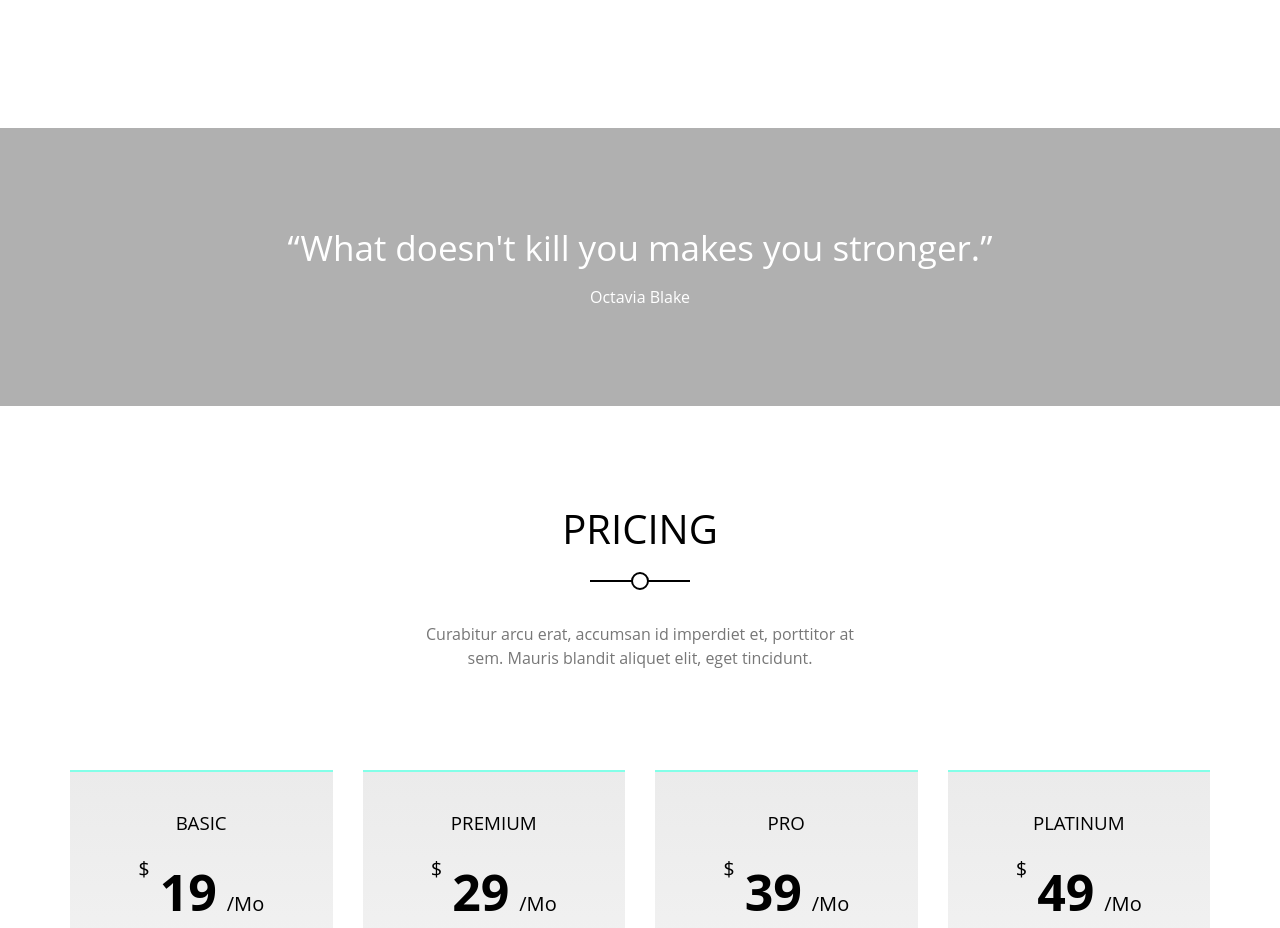
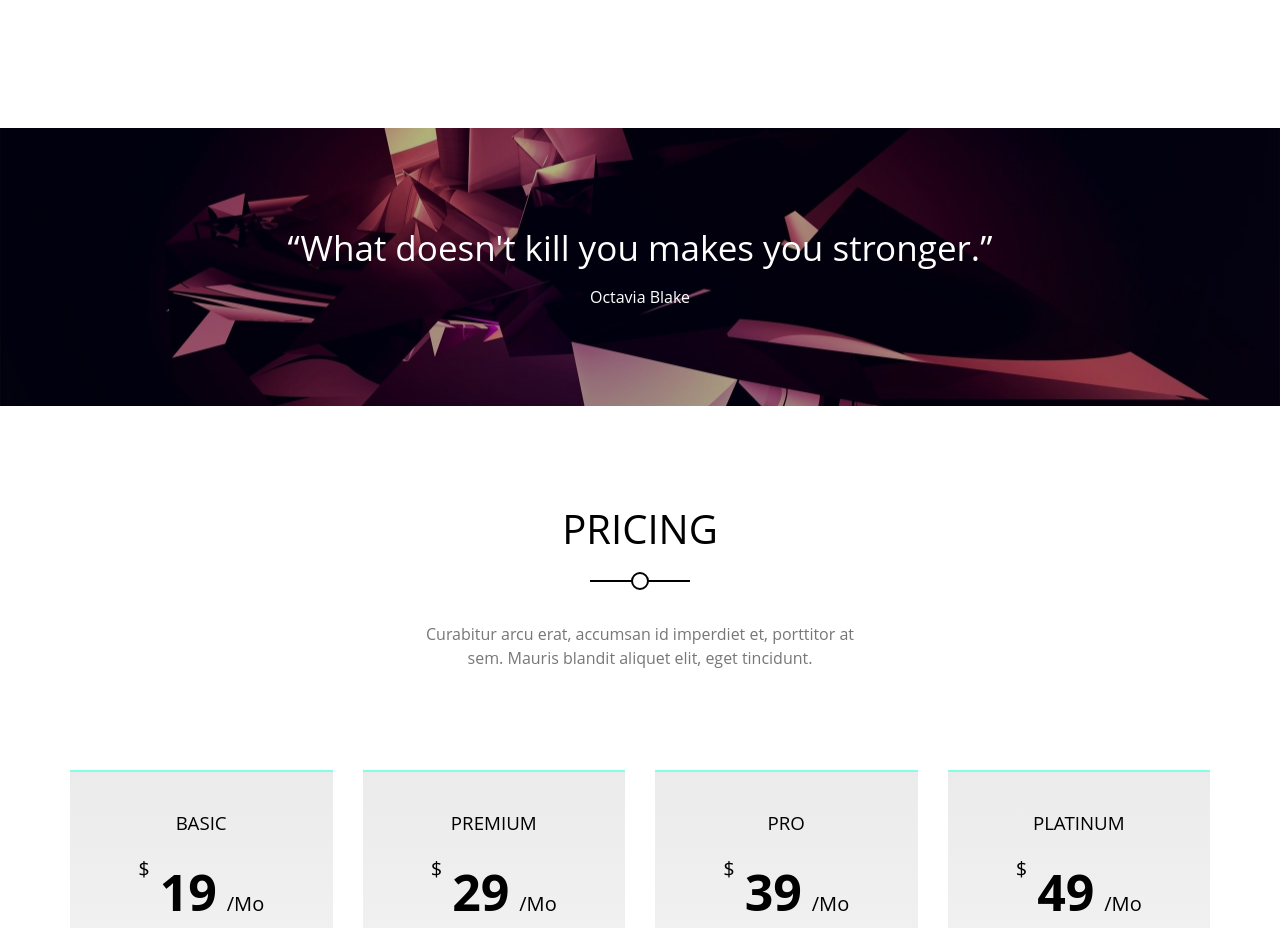
Before and after one commit to rahmads773/elzero-template-2, a plain HTML site: page index.html in a window 1280 px wide. Shown: the part 5720-6648 px from the top of the page. Drawn offline with nearby package versions, Linux system fonts and the light colour scheme; the site is published under a folder, as on GitHub Pages, so addresses that start at the root find nothing; some icons are missing.

Commit message:
Update style.css

```diff
--- a/style.css
+++ b/style.css
@@ -815,7 +815,7 @@ opacity: 1;
 .quote {
   padding-top: var(--section-padding);
   padding-bottom: var(--section-padding);
-  background: url(/img/quote.jpg);
+  background: url(img/quote.jpg);
   background-size: cover;
   background-position: center;
   color: #fff;
```
